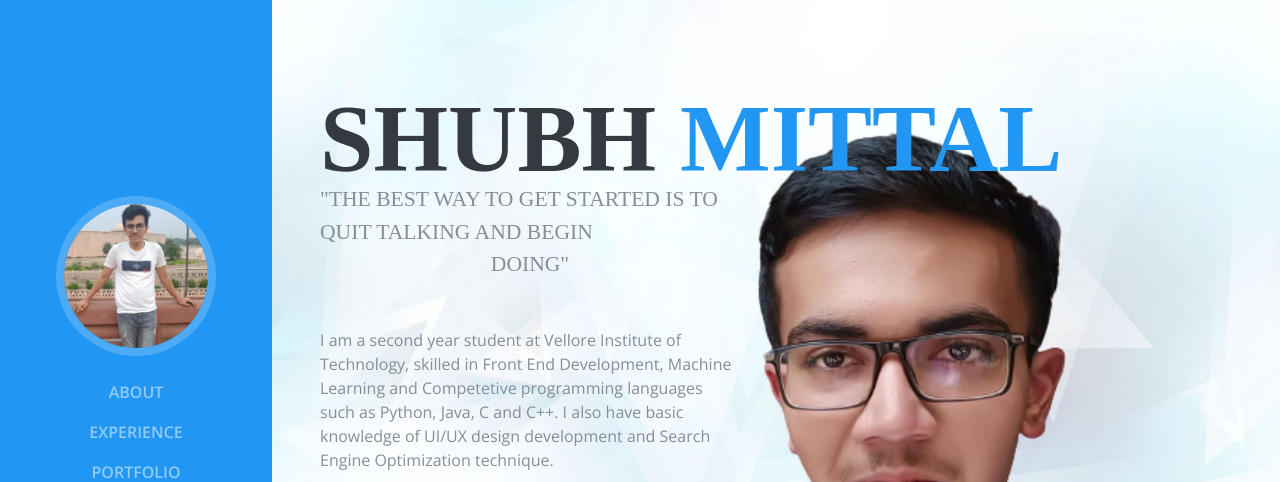
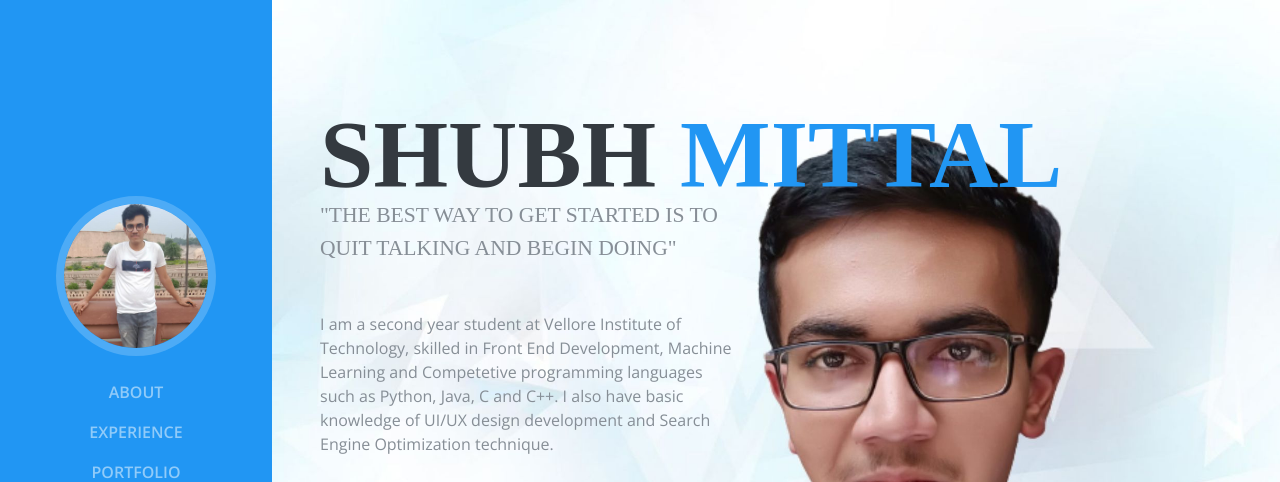
Before and after one commit to ShubhMittal44/Personal-Portfolio, a plain HTML site: page index.html in a window 1280 px wide. Shown: the top 482 px of the page. Drawn offline with nearby package versions, Linux system fonts and the light colour scheme; a web font is replaced by a local one.

Commit message:
Update index.html

```diff
--- a/index.html
+++ b/index.html
@@ -73,7 +73,7 @@ License URL: https://creativecommons.org/licenses/by/4.0/
               <h1 class="mb-0"> Shubh
                 <span class="text-primary">Mittal</span>
               </h1>
-              <div class="subheading mb-5" style="max-width: 420px;" >"The Best Way To Get Started Is To Quit Talking And Begin <div class="first" style="text-align: center;">Doing"</div>
+              <div class="subheading mb-5" style="max-width: 420px;" >"The Best Way To Get Started Is To Quit Talking And Begin Doing"
                   <a href="#"></a>
               </div>
               <p class="mb-5" style="max-width: 420px;" >I am a second year student at Vellore Institute of Technology, skilled in Front End Development, Machine Learning and Competetive programming languages such as Python, Java, C and C++. I also have basic knowledge of UI/UX design development and Search Engine Optimization technique.</p>
```
